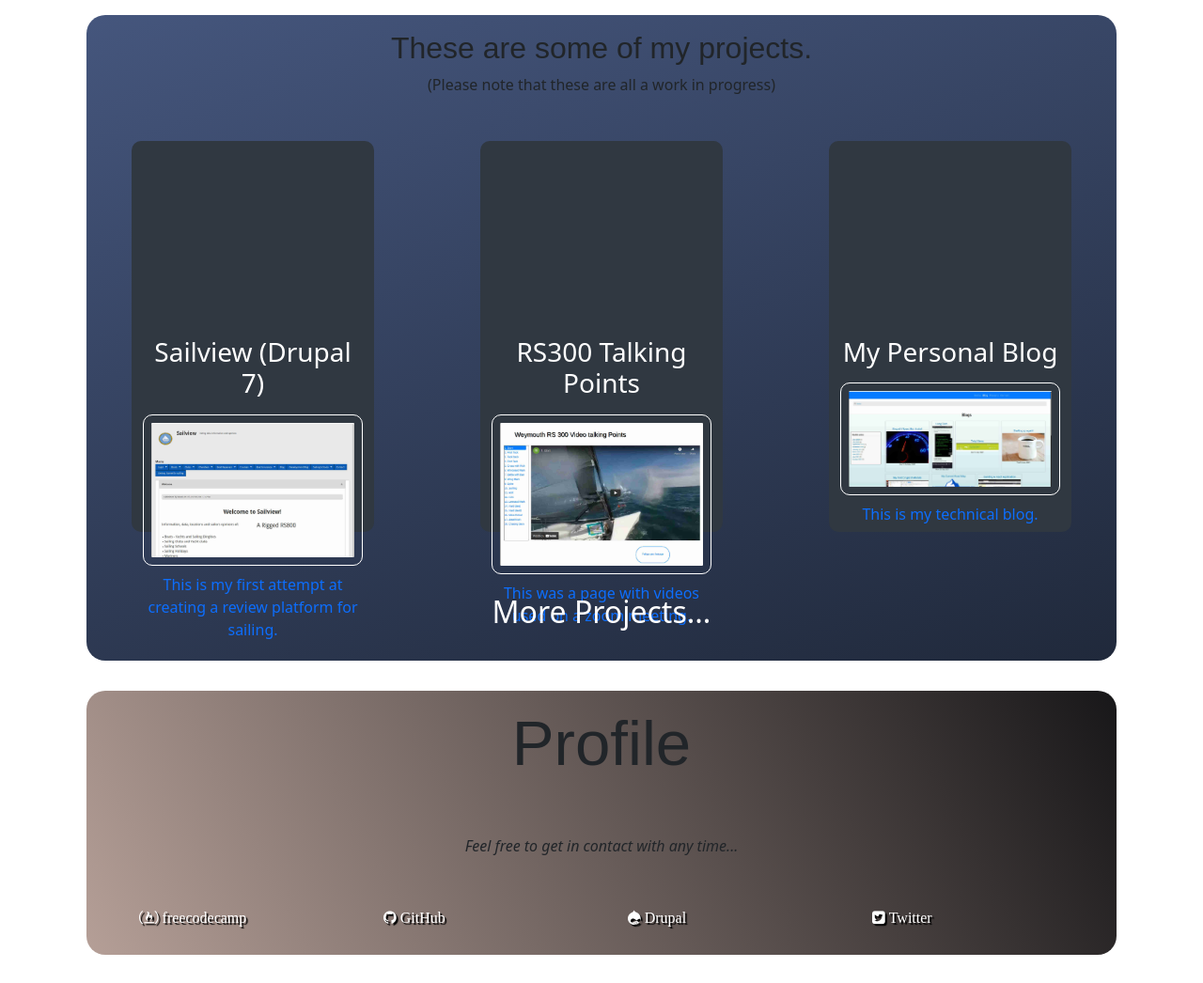
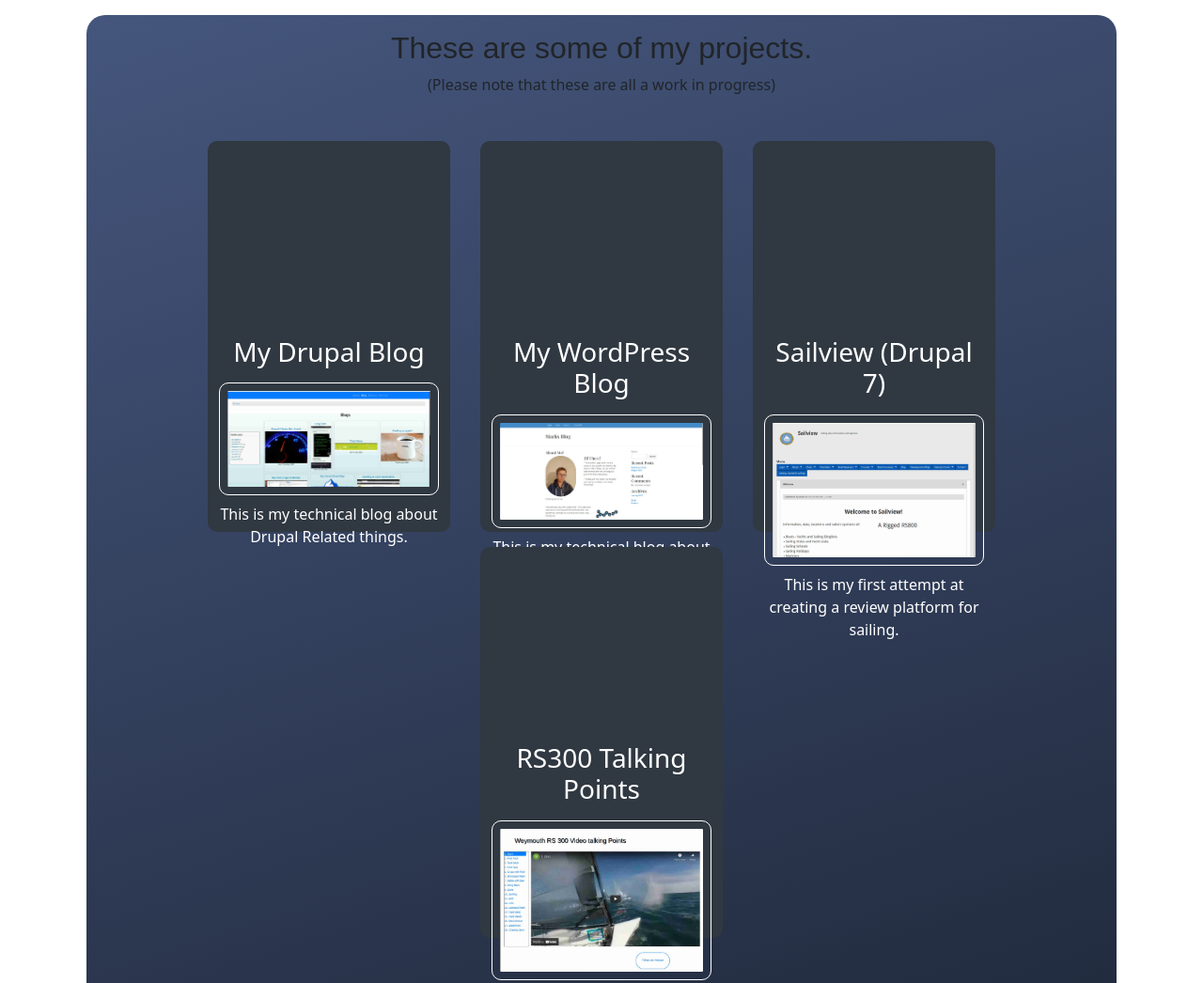
Before and after one commit to mark-drupal/sailview_directory, a plain HTML site: page index.html in a window 1280 px wide. Shown: the part 760-1806 px from the top of the page at 94% size. Drawn offline with nearby package versions, Linux system fonts and the light colour scheme.

Commit message:
Added Wordpress blog into the projects, altered some styling

```diff
--- a/index.html
+++ b/index.html
@@ -67,6 +67,20 @@ projects for the responsive webdesign tutorial.  To see my profile on freecodeca
 				<h2>These are some of my projects.</h2>
 				<p>(Please note that these are all a work in progress)</p>
 				<div id="projects-grid" class="row">
+					<a class="project-tile col-sm-12 col-s-6 col-md-4 col-lg-3" href="http://www.sailview.info/my-blog/web" id="my-blog">
+						<h3 class="project-title">My Drupal Blog</h3>
+						<!--image for project -->
+						<img class="project-image img-fluid" src="blog.jpg" alt="Drupal Blog - things that I have been doing with Drupal">
+						<!--This is user story #5 - a link to a project-->
+						<p class="project-description">This is my technical blog about Drupal Related things.</p>
+					</a>
+					<a class="project-tile col-sm-12 col-s-6 col-md-4 col-lg-3" href="http://www.sailview.info/wordpress" id="my-blog">
+						<h3 class="project-title">My WordPress Blog</h3>
+						<!--image for project -->
+						<img class="project-image img-fluid" src="wordpress-blog.jpg" alt="WordPress Blog - details what I have been reading and what I am up.">
+						<!--This is user story #5 - a link to a project-->
+						<p class="project-description">This is my technical blog about Wordpress related things.</p>
+					</a>
 					<!-- User Story #4 - at least one section with the class project tile - this will hold all the projects I have worked on -->
 					<a class="project-tile col-sm-12 col-s-6 col-md-4 col-lg-3" href="https://www.sailview.info/sailview" id="sailview-drupal7">
 						<h3 class="project-title">Sailview (Drupal 7)</h3>
@@ -82,14 +96,6 @@ projects for the responsive webdesign tutorial.  To see my profile on freecodeca
 						<!--This is user story #5 - a link to a project-->
 						<p class="project-description">This was a page with videos used on a zoom meeting.</p>
 					</a>
-					<a class="project-tile col-sm-12 col-s-6 col-md-4 col-lg-3" href="http://www.sailview.info/rs300/weymouth.html" id="my-blog">
-						<h3 class="project-title">My Personal Blog</h3>
-						<!--image for project -->
-						<img class="project-image img-fluid" src="blog.jpg" alt="My Blog - details what I have been reading and what I am up.">
-						<!--This is user story #5 - a link to a project-->
-						<p class="project-description">This is my technical blog.</p>
-					</a>
-
 				</div>
 					<a id="more-projects-link" href="https://github.com/mark-drupal" target="_blank">
 						More Projects...
--- a/style.css
+++ b/style.css
@@ -184,7 +184,7 @@ h1 {
  display: flex;
  flex-direction: row;
  align-content: center;
- justify-content: space-between;
+ justify-content: center;
 
  padding: 1em;
  margin: 1em;
@@ -194,6 +194,7 @@ h1 {
 .project-tile{
   width: auto;
   height: 22em;
+  color: white;
 
   margin: 1em;
   padding: 13em;
```
Also changed, not shown: wordpress-blog.jpg (added).
